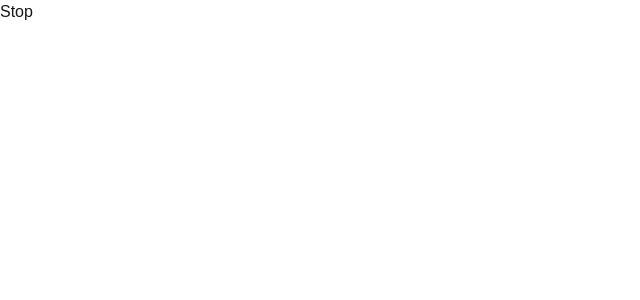
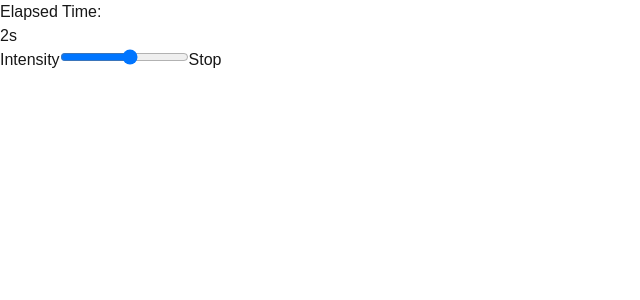
Before and after one commit to ryanhess/holden-baby, a Next.js app: page / in a window 1280 px wide. Both pictures are taken after a click on the button "Start". Shown: the top 300 px of the page, without its empty margins (0-640 px from the left). Built offline with nearby package versions, Linux system fonts and the light colour scheme.

Commit message:
The timer now works as planned, collects the data it needs, and displays it correctly. Todo: some basic styling.

```diff
--- /dev/null
+++ b/_lib/datetime.js
@@ -0,0 +1,46 @@
+import { useState, useEffect } from 'react'
+
+export function timeString(dateObj) {
+    let hours = dateObj.getUTCHours();
+    let minutes = dateObj.getMinutes();
+    let seconds = dateObj.getSeconds();
+    let formattedTimeStr = '';
+    if (hours === 0) {
+        formattedTimeStr = `${seconds}s`;
+        if (minutes !== 0) {
+            formattedTimeStr = minutes + 'm ' + formattedTimeStr;
+        }
+    } else {
+        formattedTimeStr = [hours, minutes, seconds]
+            .map(unit => String(unit).padStart(2, '0'))
+            .join(':');
+    }
+    return formattedTimeStr;
+}
+
+// timer that automaticaly starts from zero on render and can return its value in (?)ms
+export function Timer({ onTimerTick }) {
+    // get the current time and set the timer to 0
+    const [startTime] = useState(new Date());
+    const [elapsedTime, setElapsedTime] = useState(new Date(0));
+
+    useEffect(() => {
+        // Set up an interval to update the time every second
+        const intervalId = setInterval(() => {
+            let now = new Date();
+            let elapsed = new Date(now - startTime);
+            setElapsedTime(elapsed);
+            onTimerTick(elapsed);
+        }, 1000);
+
+        // Clean up the interval when the component unmounts
+        return () => clearInterval(intervalId);
+    }, []); // Empty dependency array ensures useEffect runs only once on mount
+
+    return (
+        <div>
+            <h1>Elapsed Time:</h1>
+            <p>{timeString(elapsedTime)}</p>
+        </div>
+    );
+}
--- a/pages/index.js
+++ b/pages/index.js
@@ -1,4 +1,5 @@
-import { useState } from "react";
+import { useState, useRef } from "react";
+import { Timer, timeString } from "@/_lib/datetime"
 
 /*
 State consists of:
@@ -21,52 +22,78 @@ Alternating between each contraction in the list is an interval:
 */
 
 export default function ContractionTimer() {
-  const [inContraction, setInContraction] = useState(false);
+  const [currentContraction, setCurrentContraction] = useState(null);
   const [contractionHistory, setContractionHistory] = useState([]);
-  const [testInc, setTestInc] = useState(0);
 
-  function handleStartStop(startTime = null, duration = null, intensity = null) {
-    if (inContraction) {
-      setInContraction(false);
-      setTestInc(testInc + 1);
-
+  function handleStartStop({ startTime = null, duration = null, intensity = null }) {
+    if (currentContraction) {
       const newCtxHist = [...contractionHistory];
       newCtxHist.push({
-        startTime: startTime,
+        startTime: currentContraction.startTime,
         duration: duration,
         intensity: intensity
       });
+      setCurrentContraction(null);
       setContractionHistory(newCtxHist);
     } else {
-      setInContraction(true);
+      setCurrentContraction({ startTime: startTime });
     }
   }
 
   return (
     <div>
-      <StartStopContainer inContraction={inContraction} onButtonPress={handleStartStop} />
+      {/* <CurrentTimeDisplay /> */}
+      <StartStopContainer inContraction={currentContraction} handleStartStop={handleStartStop} />
       <ContractionList ctxList={contractionHistory} />
     </div>
   );
 }
 
-function StartStopContainer({ inContraction, onButtonPress }) {
+function StartStopContainer({ inContraction, handleStartStop }) {
   if (inContraction) {
-    return <NewContractionUI handleStopCtx={onButtonPress} />;
+    return <NewContractionUI handleStopCtx={handleStartStop} />;
   } else {
-    return <StartButton handleStartCtx={onButtonPress} />;
+    return <StartButton handleStartCtx={handleStartStop} />;
   }
 }
 
 function NewContractionUI({ handleStopCtx }) {
-  const startTime = '12:37pm';
-  const duration = 10;
+  const [duration, setDuration] = useState(0);
+  const intensityName = "intensity";
+  const intensitySlider = useRef(null);
   const intensity = 3;
-  return <button onClick={() => handleStopCtx(startTime, duration, intensity)}>Stop</button>
+  const intensityMin = 1;
+  const intensityMax = 10;
+
+  function onTimerTick(elapsed) {
+    setDuration(elapsed);
+  }
+
+  return (
+    <div>
+      <Timer onTimerTick={onTimerTick} />
+      <label for={intensityName}>Intensity</label>
+      <input
+        ref={intensitySlider}
+        id={intensityName}
+        name={intensityName}
+        min={intensityMin}
+        max={intensityMax}
+        type="range" />
+      <button onClick={() => handleStopCtx({
+        duration: duration,
+        intensity: intensitySlider.current.value
+      })}>Stop</button >
+    </div>
+  ); // we are ending the contraction, no need to pass a start time.
 }
 
 function StartButton({ handleStartCtx }) {
-  return <button onClick={handleStartCtx}>Start</button>
+  return (
+    <button onClick={() => handleStartCtx({
+      startTime: new Date()
+    })}>Start</button>
+  ); // pass only the start time.
 }
 
 function ContractionList({ ctxList }) {
@@ -76,21 +103,22 @@ function ContractionList({ ctxList }) {
       {ctxList.map((ctx, i, ctxHist) => {
         if (i > 0) {
           const prevCtx = ctxHist[i - 1];
-          interval =
+          let cadence = new Date(ctx.startTime - prevCtx.startTime);
+          let rest = new Date(cadence - prevCtx.duration);
+          interval = (
             <li>
-              <p>Contraction Cadence: {ctx.startTime - prevCtx.startTime}</p>
-              <p>Rest Time: {ctx.startTime - (prevCtx.startTime + prevCtx.duration)}</p>
-            </li>;
+              <p>Contraction Cadence: {timeString(cadence)}</p>
+              <p>Rest Time: {timeString(rest)}</p>
+            </li>
+          );
         }
         return (
           <>
             {interval}
-            <li> Contraction
-              <ul>
-                <li>Start Time: {ctx.startTime}</li>
-                <li>Duration: {ctx.duration}</li>
-                <li>Intensity: {ctx.intensity}</li>
-              </ul>
+            <li>Contraction
+              <p>Start Time: {ctx.startTime.toLocaleTimeString()}</p>
+              <p>Duration: {timeString(ctx.duration)}</p>
+              <p>Intensity: {ctx.intensity}</p>
             </li>
           </>
         );
```
